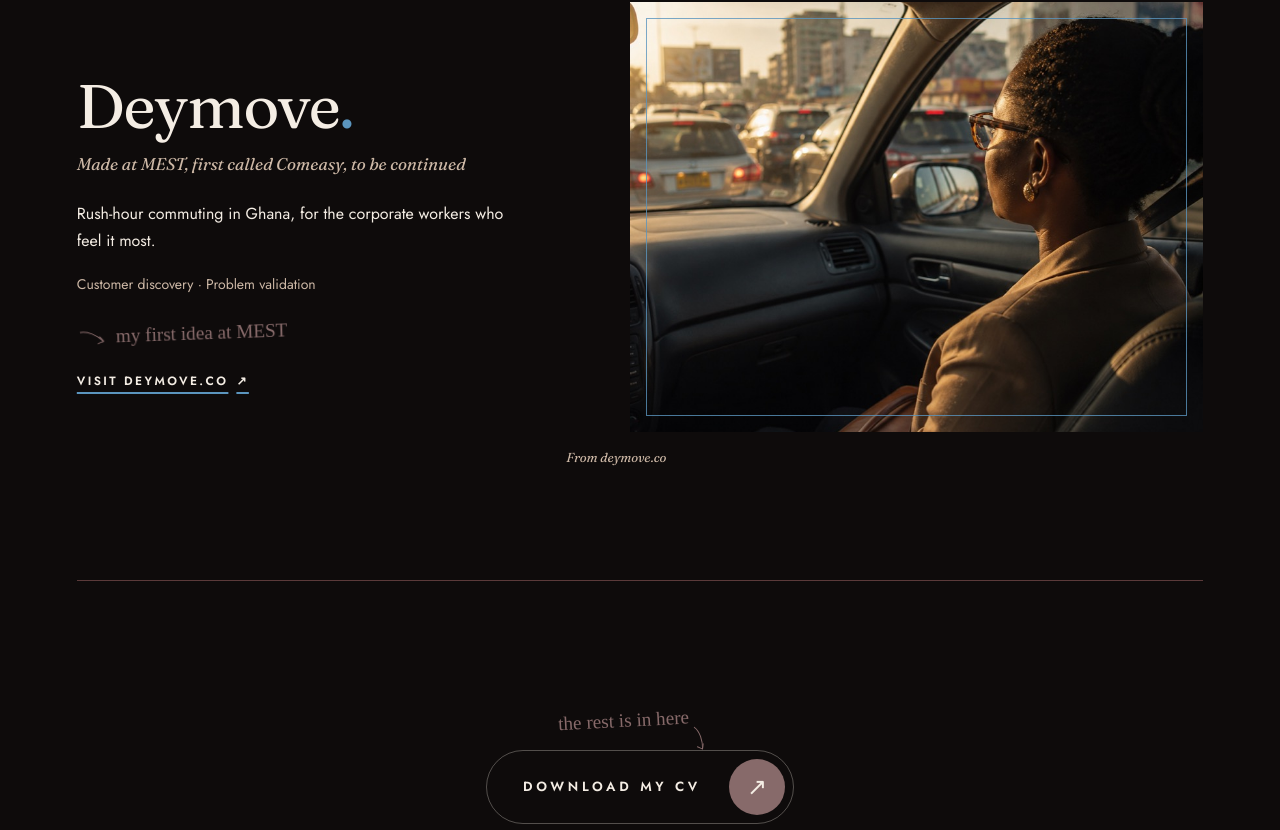
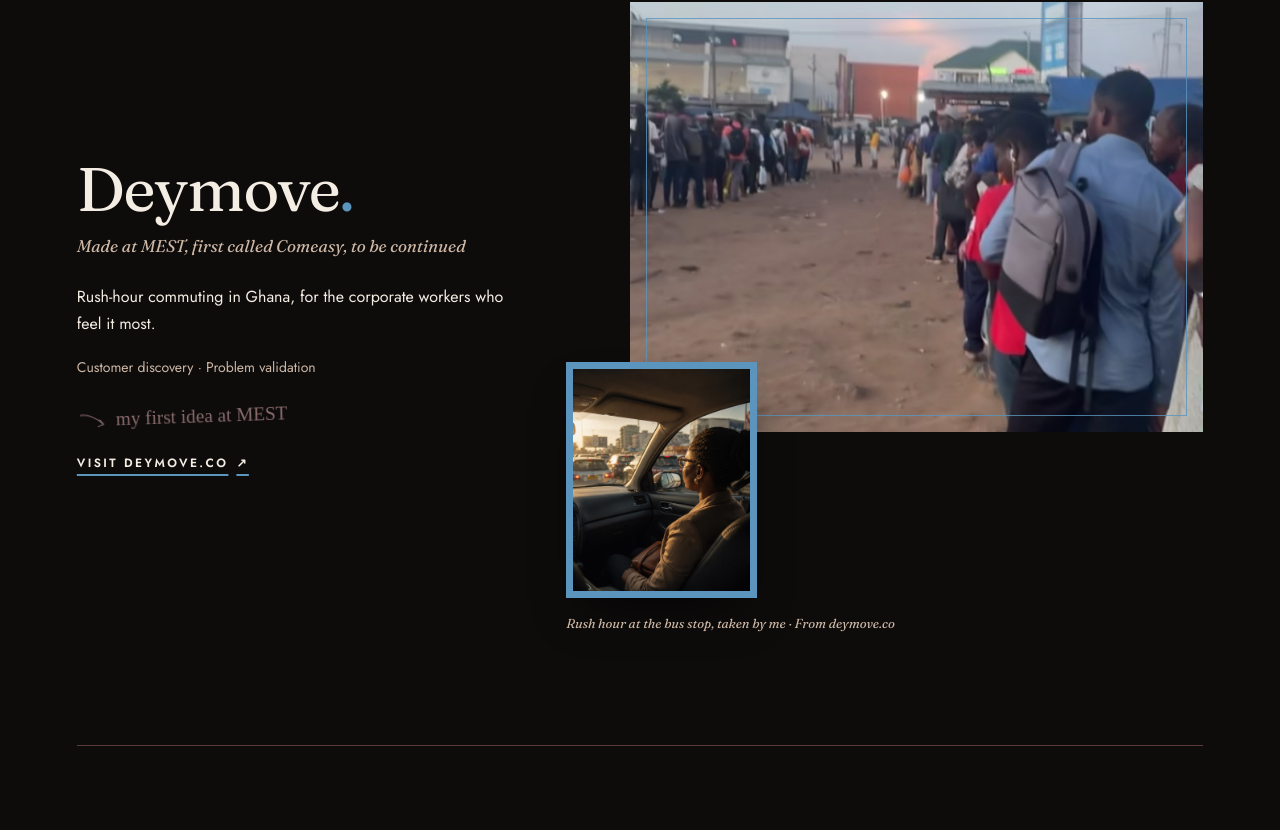
Before and after one commit to FaWayo/Portfolio, a React app: page / in a window 1280 px wide. Shown: the part 5090-5920 px from the top of the page. Built offline with nearby package versions, Linux system fonts and the light colour scheme; a web font is replaced by a local one.

Commit message:
Lead Deymove with Fatimah's photo of the bus-stop queue

```diff
--- a/src/data/work.ts
+++ b/src/data/work.ts
@@ -1,4 +1,5 @@
 import deymoveHero from '@/assets/work/deymove-hero.jpg';
+import deymoveQueue from '@/assets/work/deymove-queue.jpg';
 import omayaPitch from '@/assets/work/omaya-pitch.jpg';
 import omayaSummit from '@/assets/work/omaya-summit.jpg';
 import pcesCode from '@/assets/work/pces-code.jpg';
@@ -157,6 +158,12 @@
         skills: ['Customer discovery', 'Problem validation'],
         images: [
             {
+                src: deymoveQueue,
+                alt: 'Two long lines of commuters waiting at a bus stop at dusk, stretching back down a dirt lot',
+                caption: 'Rush hour at the bus stop, taken by me',
+                position: 'center 45%',
+            },
+            {
                 src: deymoveHero,
                 alt: 'A woman in the back seat of a car in rush-hour traffic, from the Deymove website',
                 caption: 'From deymove.co',
```
Also changed, not shown: src/assets/work/deymove-queue.jpg (added).
